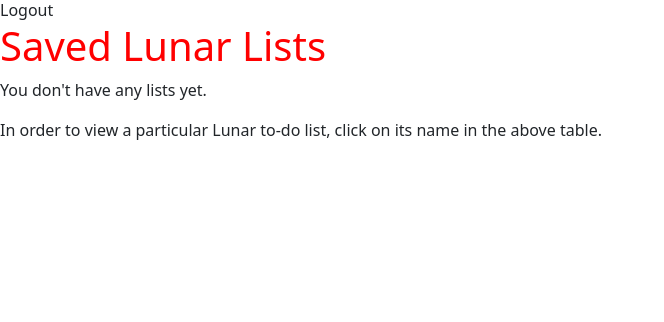
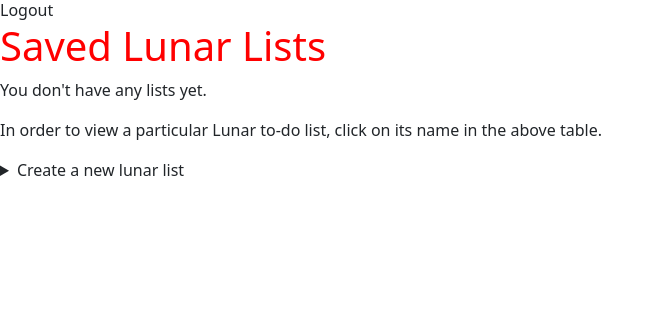
Before and after one commit to MarkChips/lunar-lists, a Django app: page /lists/ in a window 1280 px wide. Shown: the part 74-396 px from the top of the page, without its empty margins (0-664 px from the left). Run offline with Django 4.2, Linux system fonts and the light colour scheme; the visitor is signed in with stand-in values (Sample User, id 1); data that the repository does not hold is empty; some libraries are stand-ins or nearby versions.

Commit message:
feat: :sparkles: create two forms: list_form, task_form, add details drop down form to saved lists template

```diff
--- /dev/null
+++ b/todo/forms.py
@@ -0,0 +1,14 @@
+from django import forms
+from .models import List, Task
+
+
+class ListForm(forms.ModelForm):
+    class Meta:
+        model = List
+        fields = ['list_name', 'due_by']
+
+
+class TaskForm(forms.ModelForm):
+    class Meta:
+        model = Task
+        fields = ['task_description']
--- a/todo/templates/todo/saved_lists.html
+++ b/todo/templates/todo/saved_lists.html
@@ -32,4 +32,12 @@
     <p>You don't have any lists yet.</p>
 {% endif %}
 <p>In order to view a particular Lunar to-do list, click on its name in the above table.</p>
+<details>
+    <summary>Create a new lunar list</summary>
+    <form action="" method="post">
+        {% csrf_token %}
+        {{ list_form.as_p }}
+        <button type="submit">Create</button>
+    </form>
+</details>
 {% endblock %}
--- a/todo/views.py
+++ b/todo/views.py
@@ -2,6 +2,7 @@ from django.shortcuts import render, get_object_or_404
 from django.views.generic import TemplateView
 from django.contrib.auth.decorators import login_required
 from .models import List, Task
+from .forms import ListForm, TaskForm
 
 # Create your views here.
 class HomePage(TemplateView):
@@ -14,11 +15,27 @@ class HomePage(TemplateView):
 def list_view(request):
     user_lists = List.objects.filter(user=request.user)
 
-    return render(request, 'todo/saved_lists.html', {'lists': user_lists})
+    if request.method == 'POST':
+        list_form = ListForm(data=request.POST)
+        if list_form.is_valid():
+            list = list_form.save(commit=False)
+            list.user = request.user
+            list.save()
+
+    list_form = ListForm()
+
+    return render(request, 'todo/saved_lists.html', {
+        'lists': user_lists,
+        'list_form': list_form,
+    })
 
 @login_required
 def task_view(request, list_id):
-    list_instance = get_object_or_404(List, id=list_id, user=request.user)
+    list_instance = get_object_or_404(
+        List,
+        id=list_id,
+        user=request.user
+    )
 
     tasks = list_instance.tasks.all()
 
```
Also changed, not shown: todo/templates/todo/create_task.html (added, +15 -0 lines).
